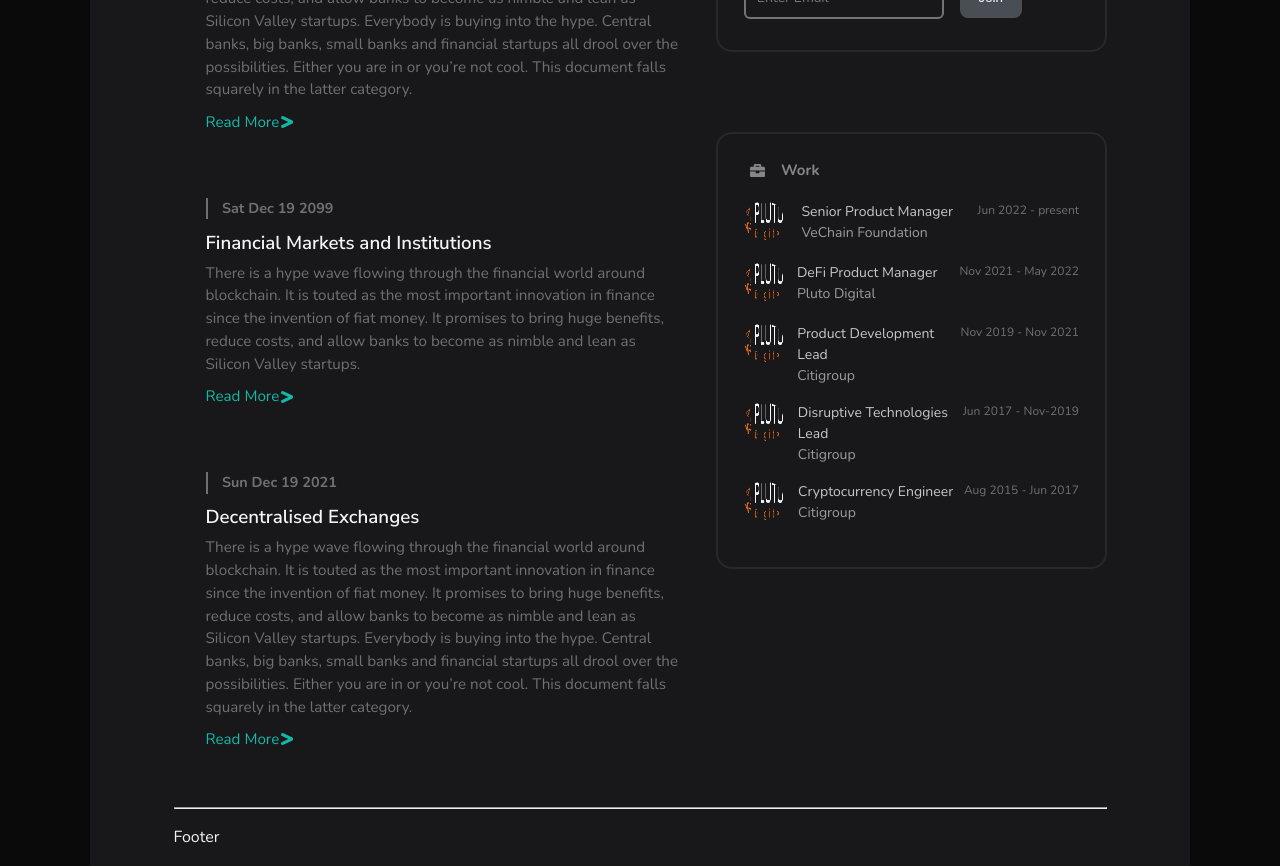
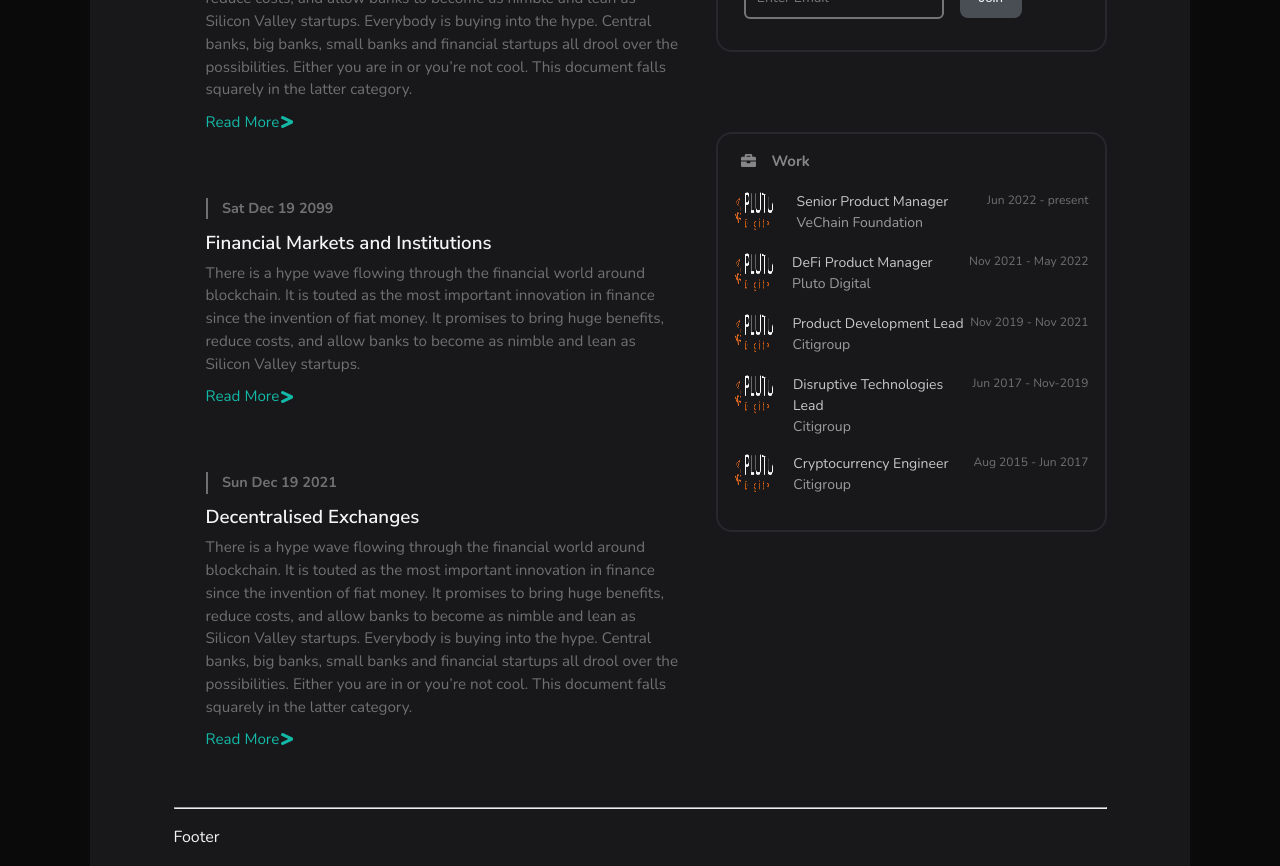
Before and after one commit to vineet-codes/portfolio, a Next.js app: page / in a window 1280 px wide. Shown: the part 1080-1946 px from the top of the page. Built offline with nearby package versions, Linux system fonts and the light colour scheme.

Commit message:
rem to em change

```diff
--- a/components/Jobs.tsx
+++ b/components/Jobs.tsx
@@ -7,7 +7,7 @@ import { FaBriefcase } from "react-icons/fa";
 const Work = styled.div`
   border: 2px solid rgba(63,63,70,.4);
   border-radius: 1rem;
-  padding: 1.6rem;
+  padding: 1.6em;
 
   font-size: 10px;
 
```
